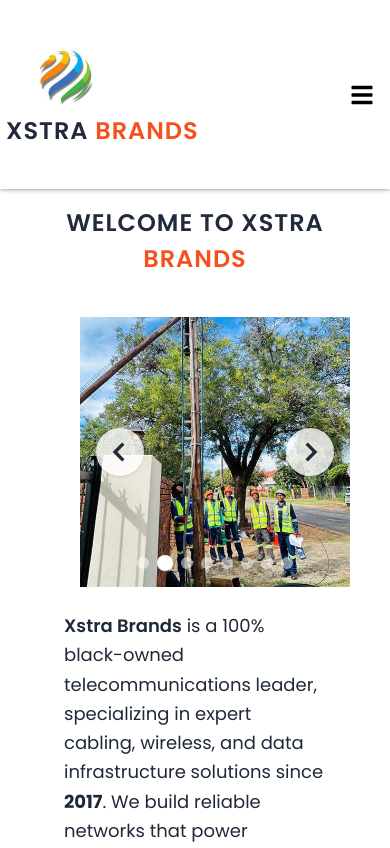
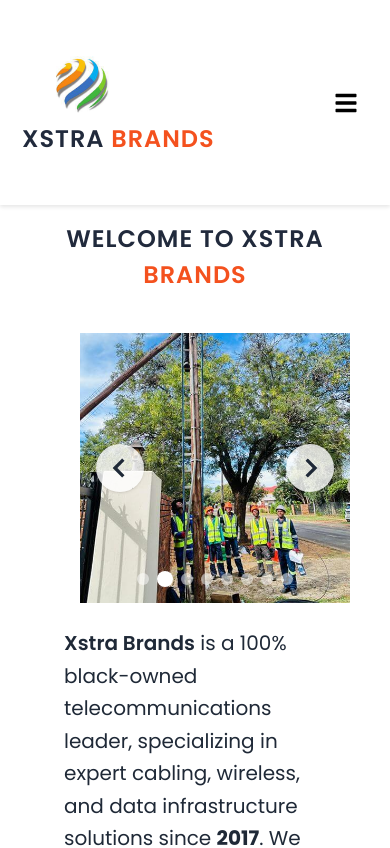
Before and after one commit to TUTSLP123/xstrabrandsWebsite, a React (Vite) app: page / in a window 390 px wide. Shown: the top 848 px of the page. Built offline with nearby package versions, Linux system fonts and the light colour scheme.

Commit message:
Increase carousel size and adjust mobile layout

```diff
--- a/src/About.jsx
+++ b/src/About.jsx
@@ -28,30 +28,30 @@
           transition={{ duration: 1 }}
           className="bg-white rounded-2xl shadow-lg p-6 space-y-4"
         >
-          <p className="text-gray-700 leading-relaxed text-lg">
+          <p className="text-gray-700 leading-relaxed text-xl md:text-2xl">
             Xstra Brands is a 100% black-owned telecommunications delivery and
             support company, founded in 2017.
           </p>
-          <p className="text-gray-700 leading-relaxed text-lg">
+          <p className="text-gray-700 leading-relaxed text-xl md:text-2xl">
             We are a leading provider of wireless and data infrastructure
             solutions across Southern Africa. Our services include the supply of
             wireless links and related technologies to network operators,
             internet service providers, and data system integrators.
           </p>
-          <p className="text-gray-700 leading-relaxed text-lg">
+          <p className="text-gray-700 leading-relaxed text-xl md:text-2xl">
             Xstra Brands is the preferred partner for both private and public
             enterprises in South Africa, offering wireless, cabling, and a
             variety of networking solutions. We collaborate with top industry
             players to deliver efficient Wi-Fi and RF solutions.
           </p>
-          <p className="text-gray-700 leading-relaxed text-lg">
+          <p className="text-gray-700 leading-relaxed text-xl md:text-2xl">
             We follow strict business processes to ensure that our products and
             services meet the highest quality standards. Our mission is to boost
             our clients’ competitiveness by providing timely, reliable, and
             cost-effective solutions—a value deeply rooted in our company's
             ethos.
           </p>
-          <p className="text-gray-700 leading-relaxed text-lg">
+          <p className="text-gray-700 leading-relaxed text-xl md:text-2xl">
             To uphold our commitment to excellence, Xstra Brands ensures we are
             continuously certified and aligned with industry best practices. We
             focus on the ongoing improvement of our operations, technical
--- a/src/App.jsx
+++ b/src/App.jsx
@@ -39,7 +39,7 @@
           {/*Adding the Carousel here*/}
           <main className="App px-10 py-6">
             <div className="flex flex-col md:flex-row items-center gap-6">
-              <div className="max-w-lg pl-10">
+              <div className="w-full md:w-1/2 md:h-[400px] pl-10 sm:-ml-2">
                 <Carousel autoSlide={true}>
                   {slides.map((s, i) => (
                     <img key={i} src={s} />
@@ -50,7 +50,7 @@
               {/*End*/}
 
               {/*This section is for the description next to the Caraosel in the home page*/}
-              <div className="flex-1 animate-slide-in-right text-gray-800 text-lg leading-relaxed px-6">
+              <div className="flex-1 animate-slide-in-right text-gray-800 text-xl md:text-2xl leading-relaxed px-6">
                 <p>
                   <span className="font-semibold">Xstra Brands</span> is a 100%
                   black-owned telecommunications leader, specializing in expert
--- a/src/Services.jsx
+++ b/src/Services.jsx
@@ -29,7 +29,7 @@
           transition={{ duration: 0.8 }}
           className="bg-white p-8 rounded-2xl shadow-md max-w-3xl w-full font-poppins" //bg-gray-100 p-8 bg-white rounded-2xl
         >
-          <ul className="list-square list-inside text-gray-700 leading-relaxed space-y-3 text-base">
+          <ul className="list-square list-inside text-gray-700 leading-relaxed space-y-3 text-xl md:text-2xl">
             <li>
               Wireless networks including satellite links, outdoor radio links,
               Optical Wireless Broadband links, Wireless Mesh Networks, and
--- a/src/components/Navbar.css
+++ b/src/components/Navbar.css
@@ -32,6 +32,19 @@
 }
 /*end!!!*/
 
-/* This is for the hover effect in the nav bar*/
+/* Controlling the Background color in the Navbar*/
+header {
+  background-color: white;
+  padding: 0.5rem 0;
+  box-shadow: 0 2px 4px rgba(0, 0, 0, 0.1); /* Optional shadow */
+}
+
+nav {
+  display: flex;
+  justify-content: space-between;
+  align-items: center;
+  padding: 0 1rem;
+  background-color: white !important;
+}
 
 /*End*/
--- a/src/index.css
+++ b/src/index.css
@@ -18,6 +18,7 @@
   min-height: 100vh;
   font-family: "Poppins", sans-serif; /* Set the global font for the website */
   background-color: #fff; /* Or whatever color you want */
+  font-size: 1.1rem; /* base font size increased */
 }
 
 a {
@@ -62,7 +63,7 @@
 
 .container ul li a {
   color: #212a3c;
-  font-size: 1.3rem;
+  font-size: 1.6rem; /*Increase the font size*/
   padding: 0.7rem 1rem;
   display: block;
   border-radius: 10px;
@@ -140,3 +141,15 @@
 }
 
 /*End*/
+
+/*Removing the lag on the website because the Footer takes time to load
+so this code mitigates that*/
+
+.main-content {
+  flex-grow: 1;
+  min-height: calc(
+    100vh - 100px
+  ); /* Adjust 100px to match the height of your Navbar + Footer */
+}
+
+/*End*/
```
